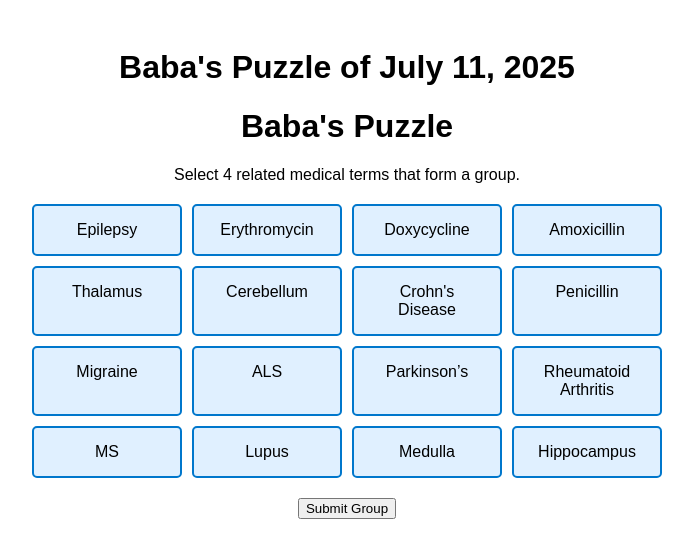
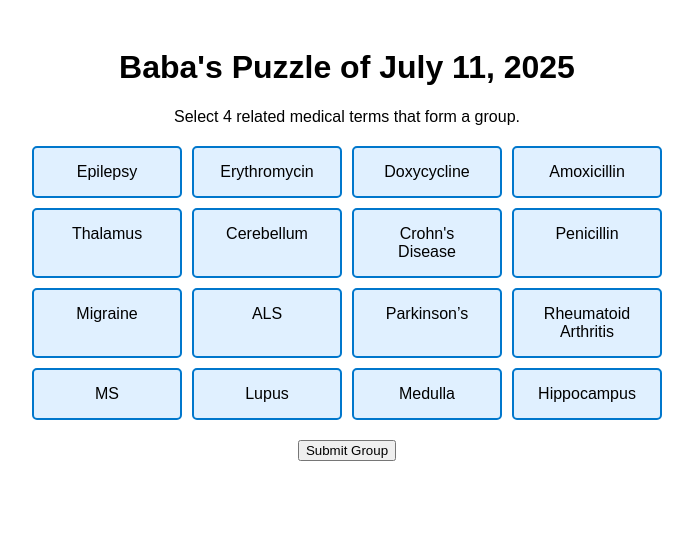
Before and after one commit to RRRez/BabasPuzzles, a plain HTML site: page index.html in a window 1280 px wide. Shown: the whole page, without its empty margins (293-986 px from the left). Drawn offline with Linux system fonts and the light colour scheme.

Commit message:
Update index.html

```diff
--- a/index.html
+++ b/index.html
@@ -3,11 +3,11 @@
 <head>
   <meta charset="UTF-8" />
   <meta name="viewport" content="width=device-width, initial-scale=1.0"/>
-  <h1 id="page-title">Baba's Puzzle of </h1>
+
   <link rel="stylesheet" href="styles.css" />
 </head>
 <body>
-  <h1>Baba's Puzzle</h1>
+  <h1 id="page-title">Baba's Puzzle of </h1>
   <p>Select 4 related medical terms that form a group.</p>
 
   <div id="grid" class="grid"></div>
```
